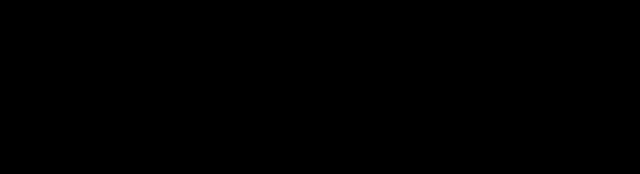
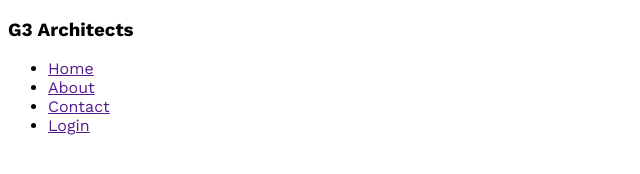
Before and after one commit to devmashum/g3-architects-website, a plain HTML site: page index.html in a window 1280 px wide. Shown: the whole page, without its empty margins (0-640 px from the left). Drawn offline with nearby package versions, Linux system fonts and the light colour scheme.

Commit message:
setup font

```diff
--- a/index.html
+++ b/index.html
@@ -10,9 +10,14 @@
 
 <body>
     <nav>
-        <h3>
+        <h3>G3 Architects</h3>
 
-        </h3>
+        <ul>
+            <li><a href="">Home</a></li>
+            <li><a href="">About</a></li>
+            <li><a href="">Contact</a></li>
+            <li><a href="">Login</a></li>
+        </ul>
 
     </nav>
 </body>
--- a/style.css
+++ b/style.css
@@ -1,3 +1,9 @@
+/* Work sans font */
+
+@import url('https://fonts.googleapis.com/css2?family=Lato:ital,wght@0,100;0,300;0,400;0,700;0,900;1,100;1,300;1,400;1,700;1,900&family=Open+Sans:ital,wght@0,300;0,400;0,500;0,600;0,700;0,800;1,300;1,400;1,500;1,600;1,700;1,800&family=Work+Sans:ital,wght@0,100;0,200;0,300;0,400;0,500;0,600;0,700;0,800;0,900;1,100;1,200;1,300;1,400;1,500;1,600;1,700;1,800;1,900&display=swap');
+
 * {
-    background-color: black;
+    font-family: 'Lato', sans-serif;
+    font-family: 'Open Sans', sans-serif;
+    font-family: 'Work Sans', sans-serif;
 }
```
